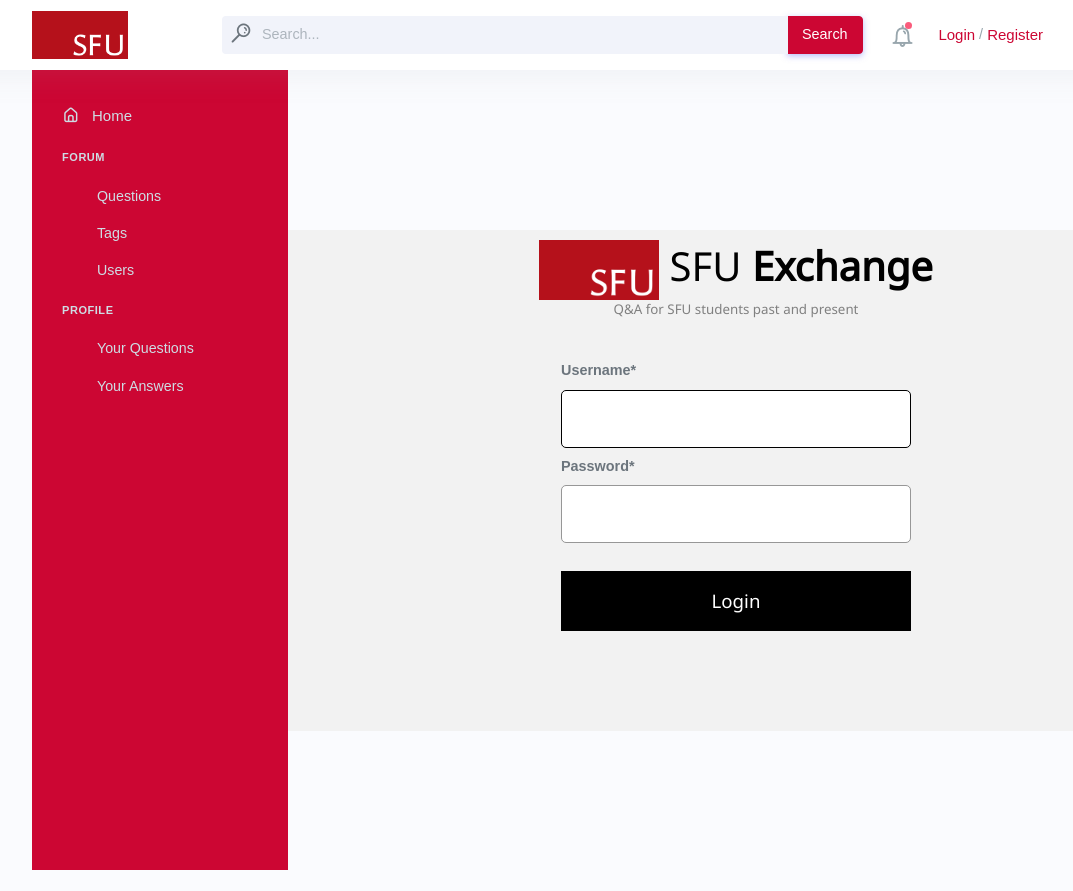
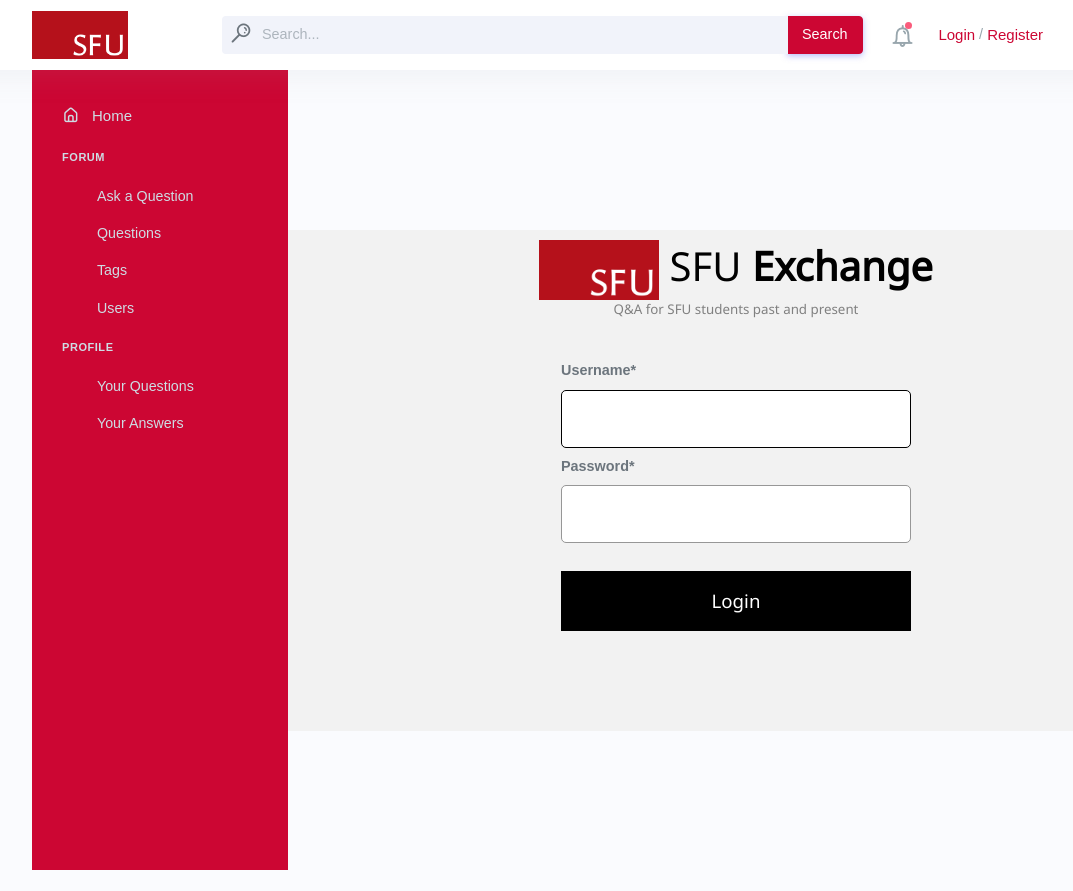
Before and after one commit to wassimkhelifi/sfu-exchange-project, a Django app: page / in a window 1280 px wide. Shown: the whole page, without its empty margins (50-1123 px from the left). Run offline with Django 3.2, Linux system fonts and the light colour scheme; parts of the project's set-up code (start-up, migrations or seed data) failed here and were passed over; some libraries are stand-ins or nearby versions; some web fonts are replaced.

Commit message:
Fix for redirection after submit for slugs

```diff
--- a/sfu-exchange-project/exchange/views/questions_submit.py
+++ b/sfu-exchange-project/exchange/views/questions_submit.py
@@ -23,7 +23,7 @@ def QuestionSubmitView(request):
         user_id=user
       )
       createdQuestion.tags.set(tags)
-      return redirect('Questions_Detail', question_id=createdQuestion.id)
+      return redirect('Questions_Detail', question_id=createdQuestion.id, slug=createdQuestion.slug)
   else:
     form = QuestionForm()
 
--- a/sfu-exchange-project/templates/base.html
+++ b/sfu-exchange-project/templates/base.html
@@ -163,6 +163,9 @@
 					</li>
 					<li class='side-nav-title side-nav-item'>Forum</li>
 					<ul class='side-nav-second-level'>
+						<li class="{% if request.path == '/exchange/questions/ask'%}menuitem-active{% endif %}">
+							<a href="{% url 'Submit_Question' %}">Ask a Question</a>
+						</li>
 						<li class="{% if request.path == '/exchange/questions/'%}menuitem-active{% endif %}">
 							<a href="{% url 'Home' %}">Questions</a>
 						</li>
```
